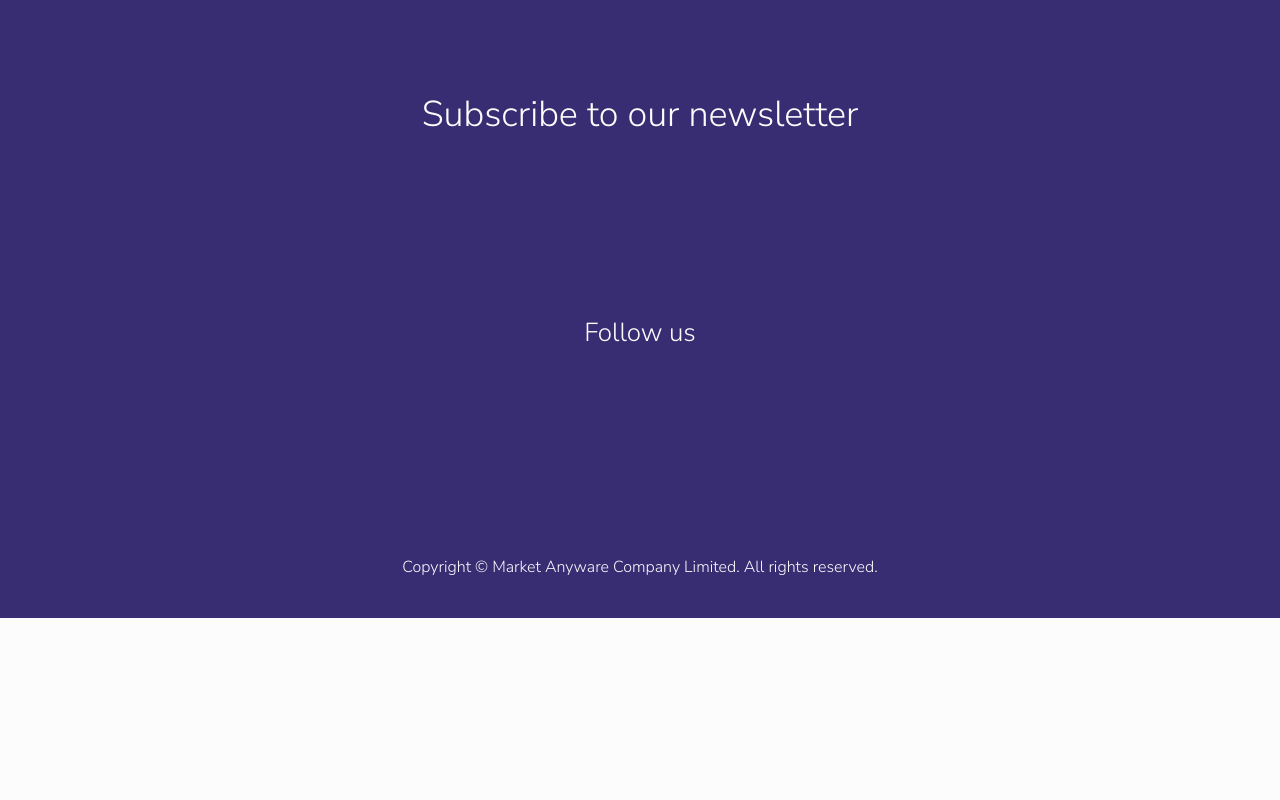
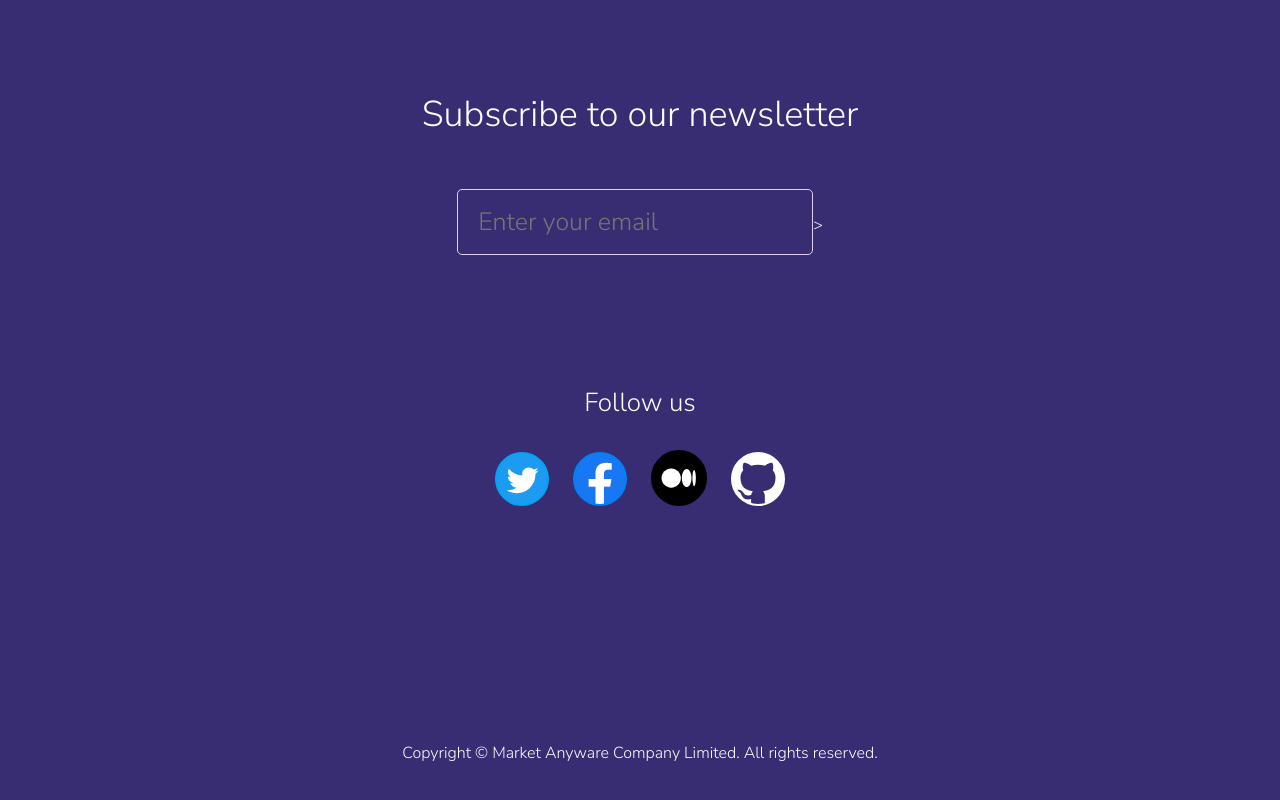
Before and after one commit to Nutn0n/avantis, a plain HTML site: page index.html in a window 1280 px wide. Shown: the part 5889-6689 px from the top of the page. Before the commit the page ends 6507 px from the top, so only its background shows below. Drawn offline with Linux system fonts and the light colour scheme.

Commit message:
Add Social Media Icon

```diff
--- a/index.html
+++ b/index.html
@@ -2,6 +2,7 @@
 
 <head>
 <title>Avantis</title>
+<meta name="Description" content="Invest in global assets via a single state-of-the-art investment platform">
 <meta charset="utf-8">
 <link rel="stylesheet" href="style.css">
 <link rel="stylesheet" href="simple-grid.css">
@@ -136,11 +137,16 @@
     <div class="container">
     <h2>Subscribe to our newsletter</h2>
 
-        <br/><br/><br/><br/><br/><br/><br/><br/>
+    <input placeholder="Enter your email" type="email" name="MERGE0" id="MERGE0">>
 
+
+    <div class="follow-items">
     <h3>Follow us</h3>
-    <br/><br/><br/><br/><br/><br/><br/><br/>
-
+    <a href="#"><span class="follow twitter"></span></a>
+    <a href="#"><span class="follow facebook"></span></a>
+    <a href="#"><span class="follow medium"></span></a>
+    <a href="#"><span class="follow github"></span></a>
+    </div>
 
     <p>Copyright © Market Anyware Company Limited. All rights reserved.</p>
 
--- a/style.css
+++ b/style.css
@@ -49,12 +49,13 @@ button, input[type="submit"], input[type="reset"] {
     --radius:5px;
     --header-height:70px;
     --transition: ease-out .2s;
+    --font: "Nutio Sans", sans-serif;
   }
 
 body {
     -webkit-font-smoothing: antialiased;
     -moz-osx-font-smoothing: grayscale;
-    font-family: "Nutio Sans", sans-serif;
+    font-family: var(--font);
     background-color: var(--white);
     font-weight: normal;
 }
@@ -105,6 +106,17 @@ button:hover {
     background-color:var(--black);
     color:var(--white);
     transition: var(--transition);
+}
+
+input {
+    font-family: var(--font);
+    background: transparent;
+    margin:50px 0;
+    border:solid var(--purple) 1px;
+    border-radius: var(--radius);
+    font-size: 25px;
+    padding:15px 20px;
+    color: var(--white);
 }
 
 .avantis-logo {
@@ -213,6 +225,51 @@ header .site-menu .contact:hover {
     padding:20% 0 40px;
 }
 
+.follow-items {
+    padding: 50px 0 200px;
+}
+
+.follow-items h3 {
+    margin:30px 0;
+}
+
+
+.follow {
+    margin:0 10px;
+    display: inline-block;
+    height: 50px;
+    width: 50px;
+    border-radius: 360px;
+    background: #fff;
+}
+
+.twitter {
+    background-image: url(assets/twitter.svg);
+    background-size: 110%;
+    background-position: center center;
+    border: 2px solid #00a4f4;
+}
+
+.facebook {
+    background-image: url(assets/facebook.svg);
+    background-size: 110%;
+    background-position: center center;
+    border: 2px solid #0081f7;
+}
+
+.medium {
+    background-image: url(assets/medium.svg);
+    background-size: 110%;
+    background-position: center center;
+    border: 3px solid #000;
+}
+
+.github {
+    background-image: url(assets/github.svg);
+    background-size: 110%;
+    background-position: center center;
+    border: 2px solid #fff;
+}
 
 
 @media only screen and (max-width: 800px) {
```
Also changed, not shown: assets/facebook.svg (added), assets/github.svg (added), assets/medium.svg (added), assets/twitter.svg (added), 2 other files.
